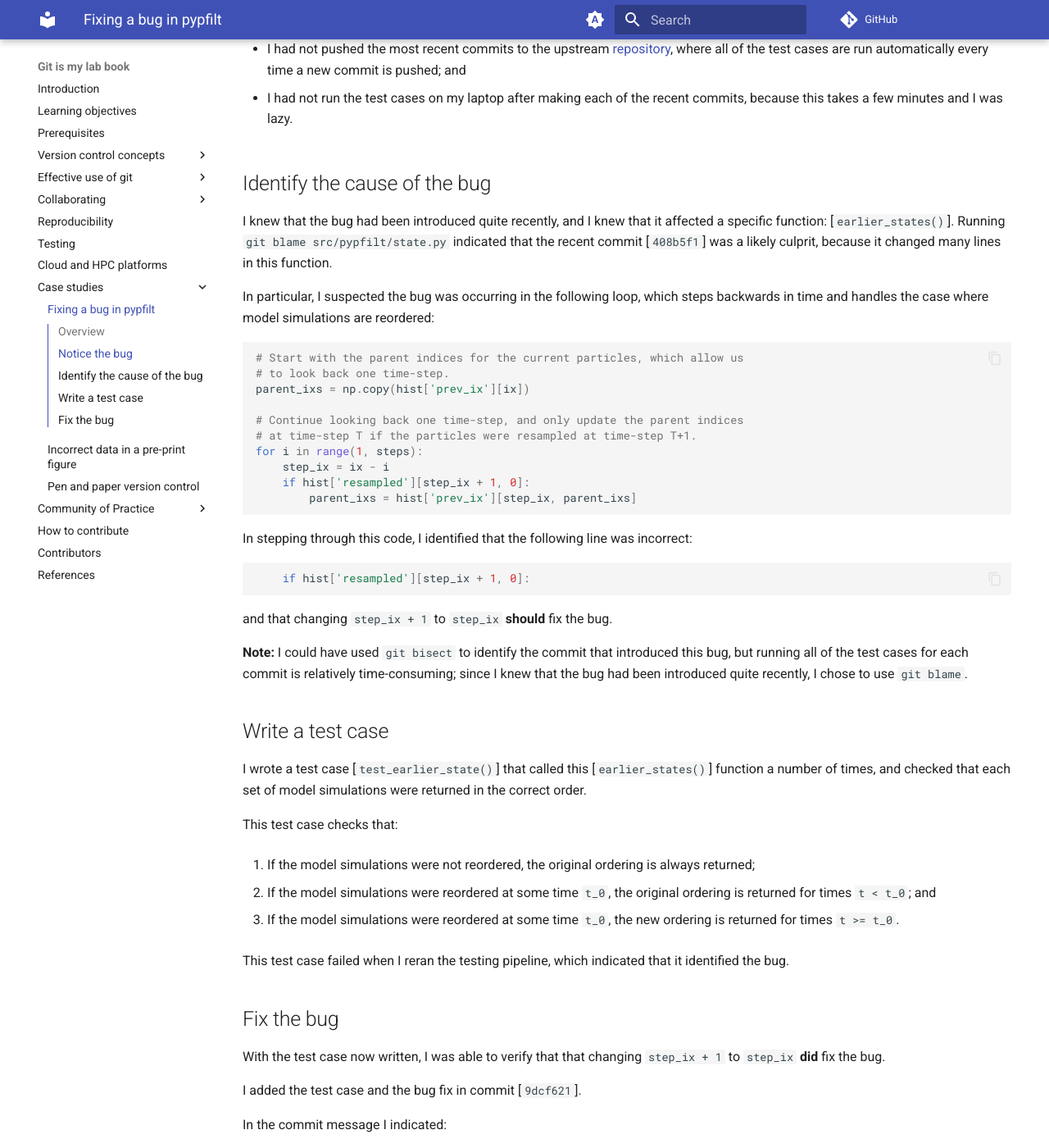
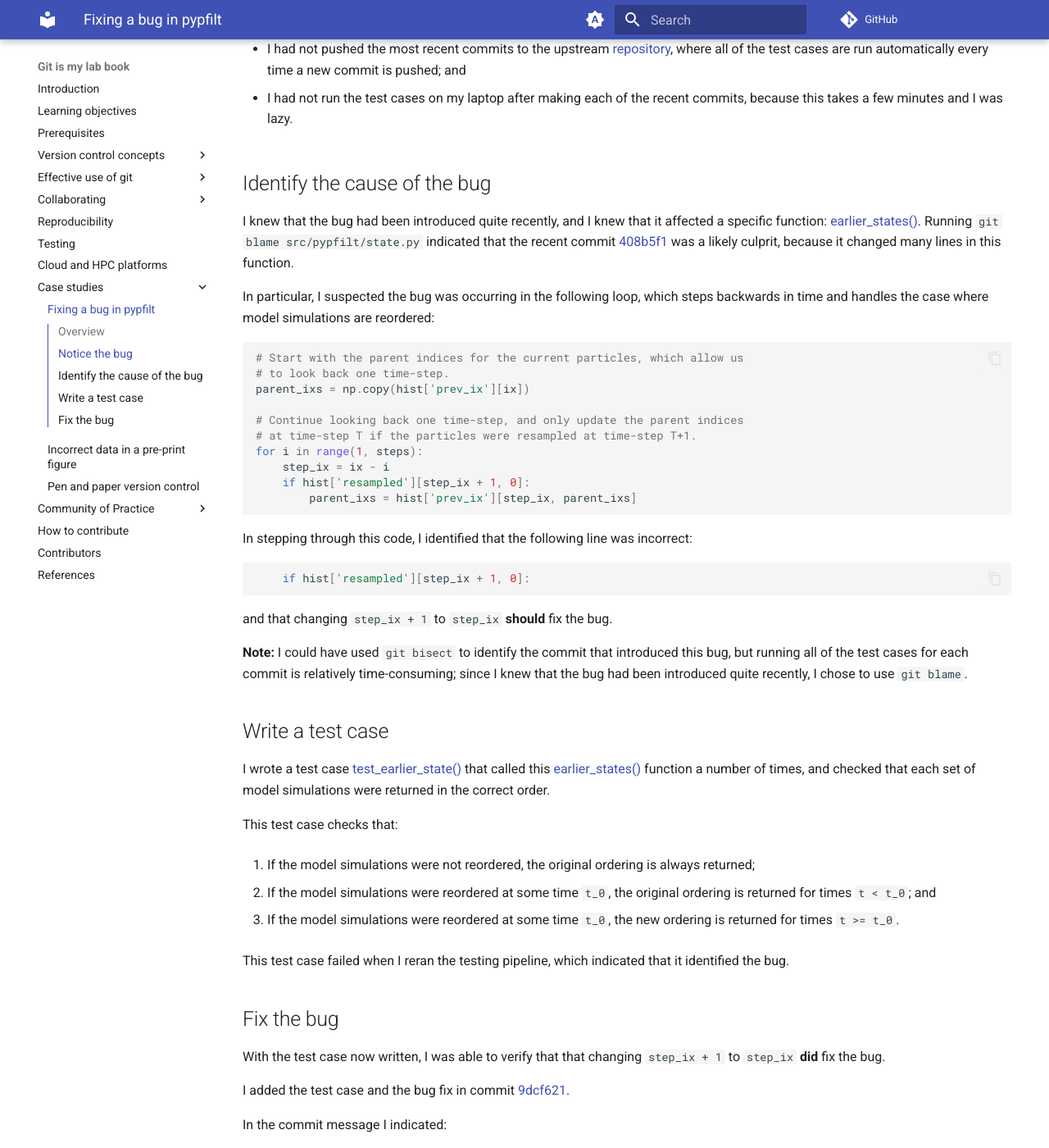
Before and after one commit to robmoss/git-is-my-lab-book, an MkDocs documentation site: the page built from docs/case-studies/moss-pypfilt-earlier-states.md, in a window 1280 px wide and 1400 px high, scrolled down 791 px. Shown: the whole window at 82% size. Built offline with MkDocs 1.6.1 and Material for MkDocs 9.7.7, drawn with Linux system fonts in a browser that asks for light colours; nearby versions of some CDN libraries; library files that are not in the unit come from our copies; comment, search, counter and statistics services are not loaded; some of the changed text lies outside the part shown.

```diff
--- a/docs/case-studies/moss-pypfilt-earlier-states.md
+++ b/docs/case-studies/moss-pypfilt-earlier-states.md
@@ -33,8 +33,8 @@ The results had changed, but none of my recent commits should have had this effe
 
 ## Identify the cause of the bug
 
-I knew that the bug had been introduced quite recently, and I knew that it affected a specific function: [`earlier_states()`].
-Running `git blame src/pypfilt/state.py` indicated that the recent commit [`408b5f1`] was a likely culprit, because it changed many lines in this function.
+I knew that the bug had been introduced quite recently, and I knew that it affected a specific function: [earlier_states()].
+Running `git blame src/pypfilt/state.py` indicated that the recent commit [408b5f1] was a likely culprit, because it changed many lines in this function.
 
 In particular, I suspected the bug was occurring in the following loop, which steps backwards in time and handles the case where model simulations are reordered:
 
@@ -64,7 +64,7 @@ and that changing `step_ix + 1` to `step_ix` **should** fix the bug.
 
 ## Write a test case
 
-I wrote a test case [`test_earlier_state()`] that called this [`earlier_states()`] function a number of times, and checked that each set of model simulations were returned in the correct order.
+I wrote a test case [test_earlier_state()] that called this [earlier_states()] function a number of times, and checked that each set of model simulations were returned in the correct order.
 
 This test case checks that:
 
@@ -80,21 +80,21 @@ This test case failed when I reran the testing pipeline, which indicated that it
 
 With the test case now written, I was able to verify that that changing `step_ix + 1` to `step_ix` **did** fix the bug.
 
-I added the test case and the bug fix in commit [`9dcf621`].
+I added the test case and the bug fix in commit [9dcf621].
 
 In the commit message I indicated:
 
-1. Where the bug was located: the [`earlier_states()`] function;
+1. Where the bug was located: the [earlier_states()] function;
 
-2. When the bug was introduced: commit [`408b5f1`]; and
+2. When the bug was introduced: commit [408b5f1]; and
 
-3. Why the bug was not detected when I created commit [`408b5f1`].
+3. Why the bug was not detected when I created commit [408b5f1].
 
 [^regression]: A regression test checks that a commit hasn't changed an existing behaviour or functionality.
 
 [pypfilt]: https://pypfilt.readthedocs.io/
-[`earlier_states()`]: https://pypfilt.readthedocs.io/en/latest/api/state.html#pypfilt.state.earlier_states
+[earlier_states()]: https://pypfilt.readthedocs.io/en/latest/api/state.html#pypfilt.state.earlier_states
 [repository]: https://gitlab.unimelb.edu.au/rgmoss/particle-filter-for-python
-[`408b5f1`]: https://gitlab.unimelb.edu.au/rgmoss/particle-filter-for-python/-/commit/408b5f13302e5edb5ae7866286927873ed0f0c96
-[`test_earlier_state()`]: https://gitlab.unimelb.edu.au/rgmoss/particle-filter-for-python/-/blob/9dcf621618fe76281a486af7bfba364e7bd26c13/tests/test_earlier_state.py
-[`9dcf621`]: https://gitlab.unimelb.edu.au/rgmoss/particle-filter-for-python/-/commit/9dcf621618fe76281a486af7bfba364e7bd26c13
+[408b5f1]: https://gitlab.unimelb.edu.au/rgmoss/particle-filter-for-python/-/commit/408b5f13302e5edb5ae7866286927873ed0f0c96
+[test_earlier_state()]: https://gitlab.unimelb.edu.au/rgmoss/particle-filter-for-python/-/blob/9dcf621618fe76281a486af7bfba364e7bd26c13/tests/test_earlier_state.py
+[9dcf621]: https://gitlab.unimelb.edu.au/rgmoss/particle-filter-for-python/-/commit/9dcf621618fe76281a486af7bfba364e7bd26c13
```
